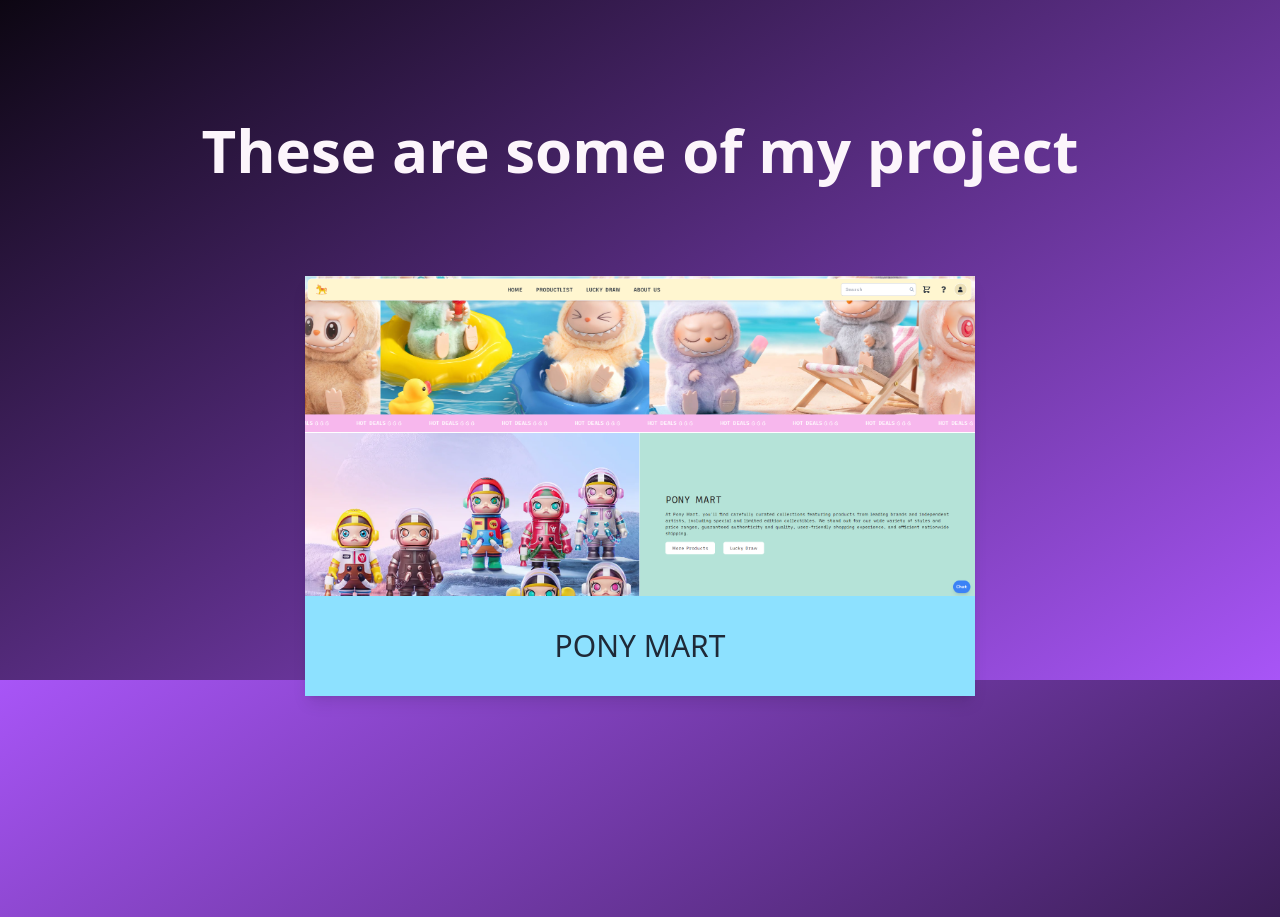
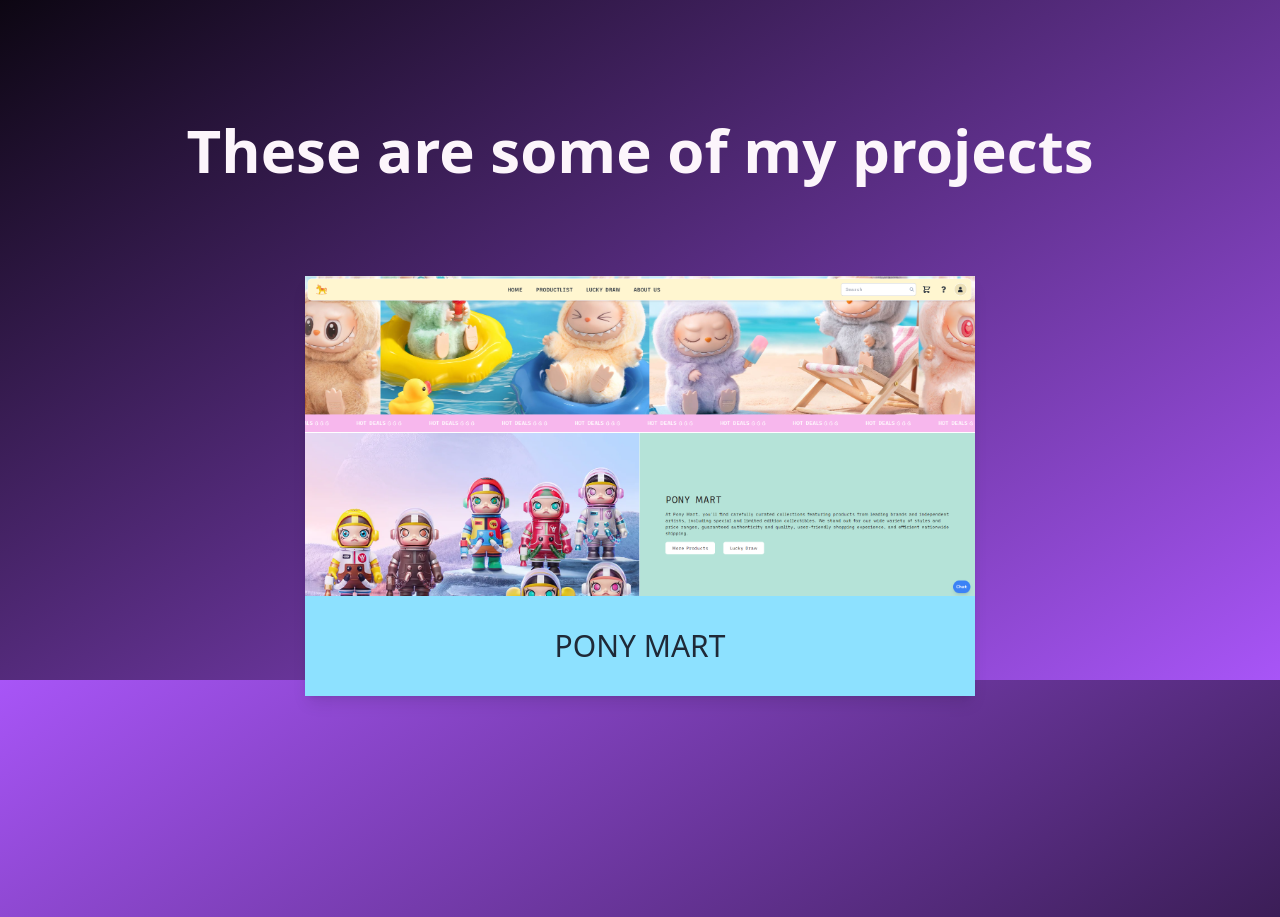
Before and after one commit to Modey-Codey/my-portfolio, a React (Vite) app: page / in a window 1280 px wide. Shown: the part 920-1837 px from the top of the page. Built offline with nearby package versions, Linux system fonts and the light colour scheme.

Commit message:
เติมs

```diff
--- a/src/App.jsx
+++ b/src/App.jsx
@@ -71,7 +71,7 @@
         className="text-center py-40 bg-gradient-to-br from-black to-purple-500 w-full h-screen"
       >
         <h2 className="text-6xl font-raleway font-bold mb-24 mx-auto mt-20 text-[#fcf5fb]">
-          These are some of my project
+          These are some of my projects
         </h2>
 
         <div className="flex justify-center max-w-5xl mx-auto mb-24 text-gray-800">
```
